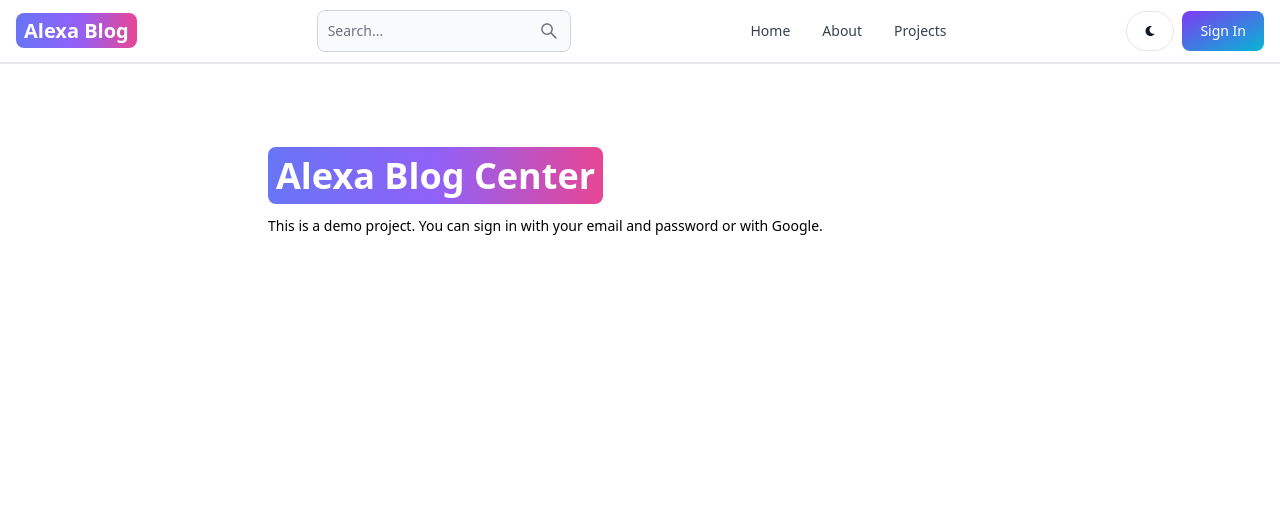
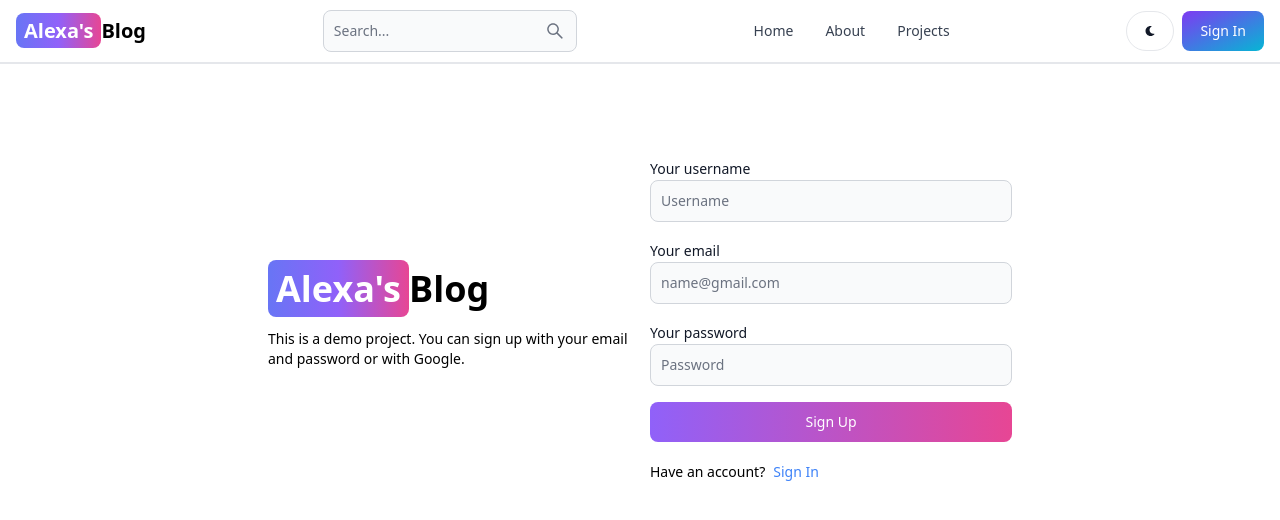
Before and after one commit to dpham4/blog-app, a React (Vite) app in the folder client/: page /sign-up in a window 1280 px wide. Shown: the top 520 px of the page. Built offline with nearby package versions, Linux system fonts and the light colour scheme.

Commit message:
Create Signup Page UI

```diff
--- a/client/src/components/Header.jsx
+++ b/client/src/components/Header.jsx
@@ -9,7 +9,7 @@
   return (
     <Navbar className='border-b-2'>
       <Link to='/' className='self-center whitespace-nowrap text-sm sm:text-xl font-semibold dark:text-white'>
-        <span className='px-2 py-1 bg-gradient-to-r from-indigo-500 via-purple-500 to-pink-500 rounded-lg text-white'>Alexa Blog</span>
+        <span className='px-2 py-1 bg-gradient-to-r from-indigo-500 via-purple-500 to-pink-500 rounded-lg text-white'>Alexa's</span>Blog
       </Link>
       <form>
         <TextInput type='text' placeholder='Search...' rightIcon={AiOutlineSearch} className='hidden lg:inline'/>
--- a/client/src/pages/SignUp.jsx
+++ b/client/src/pages/SignUp.jsx
@@ -1,20 +1,49 @@
 import React from 'react'
+import { Button, Label, TextInput } from 'flowbite-react';
 import { Link} from 'react-router-dom'
 
 export default function SignUp() {
   return (
-    <div className="min-h-screen mt-20">
-      <div className="flex p-3 max-w-3xl mx-auto">
-        {/* Left */}
-        <div>
-          <Link to="/" className="font-bold dark:text-white text-4xl">
-            <span className="px-2 py-1 bg-gradient-to-r from-indigo-500 via-purple-500 to-pink-500 rounded-lg text-white">Alexa Blog Center</span>
+    <div className='min-h-screen mt-20'>
+      <div className='flex p-3 max-w-3xl mx-auto flex-col md:flex-row md:items-center gap-5'>
+        {/* left */}
+        <div className='flex-1'>
+          <Link to='/' className='font-bold dark:text-white text-4xl'>
+            <span className='px-2 py-1 bg-gradient-to-r from-indigo-500 via-purple-500 to-pink-500 rounded-lg text-white'>
+              Alexa's
+            </span>
+            Blog
           </Link>
-          <p className="text-sm mt-5">This is a demo project. You can sign in with your email and password or with Google.</p>
+          <p className='text-sm mt-5'>
+            This is a demo project. You can sign up with your email and password
+            or with Google.
+          </p>
         </div>
-        {/* Right */}
-        <div>
-          {/* TODO: Working on the sign up form */}
+        {/* right */}
+        <div className='flex-1'>
+          <form className='flex flex-col gap-4'>
+            <div>
+              <Label value='Your username' />
+              <TextInput type='text' placeholder='Username' id='username' />
+            </div>
+            <div>
+              <Label value='Your email' />
+              <TextInput type='text' placeholder='name@gmail.com' id='email' />
+            </div>
+            <div>
+              <Label value='Your password' />
+              <TextInput type='text' placeholder='Password' id='password' />
+            </div>
+            <Button gradientDuoTone='purpleToPink' type='submit'>
+              Sign Up
+            </Button>
+          </form>
+          <div className="flex gap-2 text-sm mt-5">
+            <span>Have an account?</span>
+            <Link to='/sign-in' className='text-blue-500'>
+              Sign In
+            </Link>
+          </div>
         </div>
       </div>
     </div>
```
